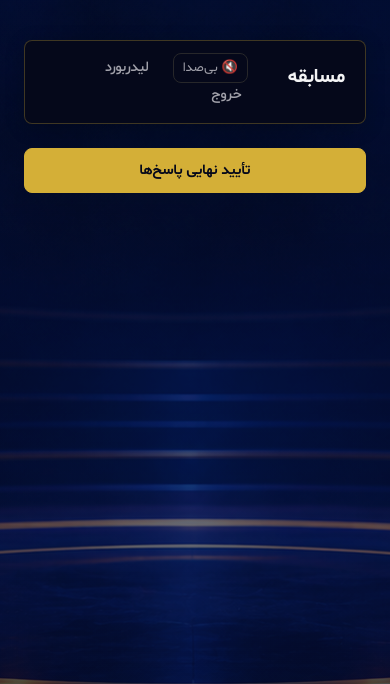
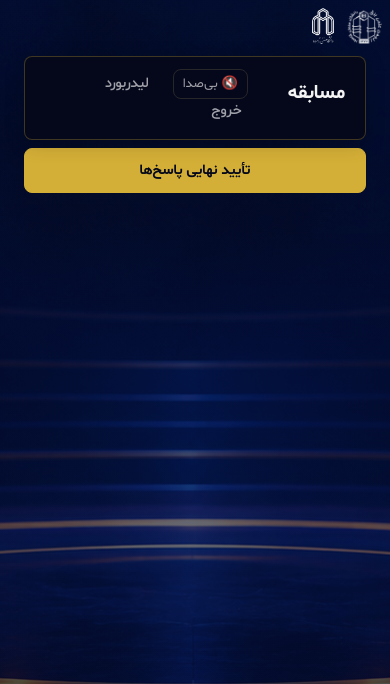
Before and after one commit to Kingofshire/Competition-of-the-electrical-science-society, a website: page public/quiz.html in a window 390 px wide. Shown: the top 684 px of the page. Drawn offline with nearby package versions, Linux system fonts and the light colour scheme; no server answers.

Commit message:
Add transparent society and university logos

```diff
--- a/public/quiz.html
+++ b/public/quiz.html
@@ -21,6 +21,10 @@
 </style>
 </head>
 <body class="user-page">
+<div class="page-logos" aria-label="لوگوهای انجمن و دانشگاه">
+  <img src="/society-mark.png" alt="لوگوی انجمن علمی">
+  <img src="/uni-mark.png" alt="لوگوی دانشگاه">
+</div>
   <video class="quiz-mascot" autoplay muted loop playsinline>
     <source src="/mascot-wave.mp4" type="video/mp4">
   </video>
--- a/public/style.css
+++ b/public/style.css
@@ -164,6 +164,45 @@ body {
   background-color: #05081A;
   background-size: cover;
   background-position: center bottom;
+}
+
+.page-logos {
+  position: fixed;
+  top: 12px;
+  right: 14px;
+  z-index: 30;
+  display: flex;
+  align-items: center;
+  gap: 8px;
+}
+
+.page-logos img {
+  display: block;
+  width: 48px;
+  height: 48px;
+  object-fit: contain;
+  background: transparent;
+}
+
+.user-page header.top {
+  top: 72px;
+}
+
+@media (max-width: 640px) {
+  .page-logos {
+    top: 8px;
+    right: 8px;
+    gap: 5px;
+  }
+
+  .page-logos img {
+    width: 36px;
+    height: 36px;
+  }
+
+  .user-page header.top {
+    top: 56px;
+  }
 }
 
 .wrap {
```
Also changed, not shown: public/index.html (+4 -0 lines), public/leaderboard.html (+4 -0 lines), public/results.html (+4 -0 lines), public/society-mark.png (added), public/society.jpg (added), public/uni-mark.png (added), public/uni.png (added).
